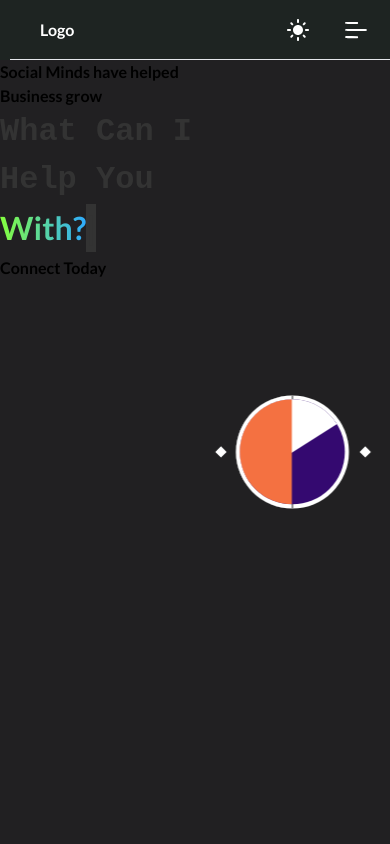
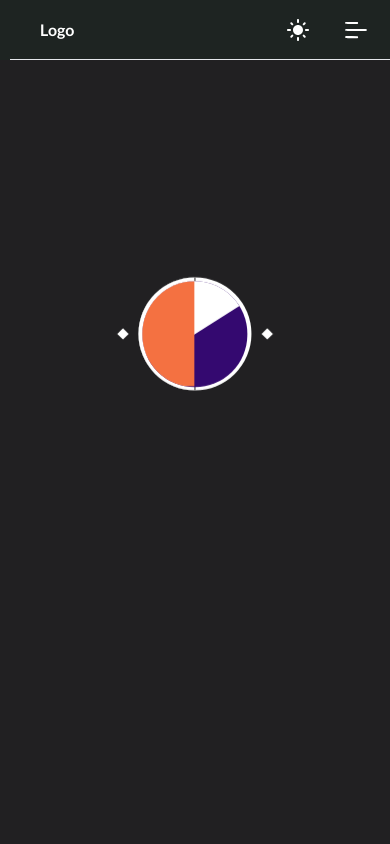
Before and after one commit to Sahilsajar/Social-Minds, a React (Vite) app: page / in a window 390 px wide. Shown: the top 844 px of the page. Built offline with nearby package versions, Linux system fonts and the light colour scheme.

Commit message:
Introduction Completed

```diff
--- a/src/components/IntroAniMain.jsx
+++ b/src/components/IntroAniMain.jsx
@@ -1,9 +1,12 @@
 import React from "react";
 import IntroAni1 from "./IntroAni1";
 import IntroAni2 from "./IntroAni2";
-function IntroAniMain() {
+function IntroAniMain({ isFullWidth }) {
+  console.log(isFullWidth);
   return (
-    <div className="introAniDiv basis-1/2">
+    <div
+      className={isFullWidth ? "introAniDiv w-full" : "introAniDiv basis-1/2"}
+    >
       <IntroAni1></IntroAni1>
       <IntroAni2></IntroAni2>
     </div>
--- a/src/components/Introduction.jsx
+++ b/src/components/Introduction.jsx
@@ -1,13 +1,21 @@
-import React from "react";
+import React, { useEffect, useState } from "react";
 // import Try from "../components/Try";
 import IntroAniMain from "../components/IntroAniMain";
 import TypeAni from "./TypeAni";
 import "../resource/IntroAniMain.css";
 function Introduction() {
+  const [isFullWidth, setFullWidth] = useState(true);
+  useEffect(() => {
+    const timer = setTimeout(() => {
+      setFullWidth(false);
+    }, 7000);
+
+    return () => clearTimeout(timer);
+  }, []);
   return (
     <div id="intro-container" className="flex">
-      <TypeAni></TypeAni>
-      <IntroAniMain></IntroAniMain>
+      <TypeAni isFullWidth={isFullWidth}></TypeAni>
+      <IntroAniMain isFullWidth={isFullWidth}></IntroAniMain>
 
       {/* <Try></Try> */}
     </div>
--- a/src/components/TypeAni.jsx
+++ b/src/components/TypeAni.jsx
@@ -1,7 +1,7 @@
 import React from "react";
 import { useState, useEffect } from "react";
 
-function TypeAni() {
+function TypeAni({ isFullWidth }) {
   const staticText = "What Can I Help You";
   const typingWords = ["With?", "Achieve?", "Solve?"]; // Words to cycle through
 
@@ -45,13 +45,25 @@ function TypeAni() {
   }, [charIndex, isErasing, typedText, currentWordIndex, typingWords]);
 
   return (
-    <div className="basis-1/2">
-      <h3>Social Minds have helped Business grow</h3>
-      <div className="typing-container ">
-        {staticText} <span className="TypeAniDiv">{typedText}</span>
-        <span className="cursor">|</span>
+    <div
+      className={
+        isFullWidth
+          ? "leftIntroDiv flex items-center w-0"
+          : "basis-1/2 leftIntroDiv flex items-center"
+      }
+    >
+      <div className="pl-5 leftIntroSubDiv">
+        <h3 className="typAniHeading">
+          Social Minds have helped Business grow
+        </h3>
+        <div className="typing-container">
+          {staticText} <span className="TypeAniDiv">{typedText}</span>
+          <span className="cursor">|</span>
+        </div>
+        <button class="button-64" role="button">
+          <span class="text">Connect Today</span>
+        </button>
       </div>
-      <button>Connect Today</button>
     </div>
   );
 }
--- a/src/resource/IntroAniMain.css
+++ b/src/resource/IntroAniMain.css
@@ -6,13 +6,41 @@
     background-color: #212022;
 }
 
+
+
 /* Typing Animation styling  */
+
+.leftIntroDiv{
+    transition: width 2 ease;
+    overflow: hidden;
+}
+.leftIntroSubDiv{
+    display: flex;
+    flex-direction: column;
+    justify-content: space-evenly;
+    height: 400px;
+}
+.typAniHeading {
+    font-size: x-large;
+    text-transform: uppercase;
+    font-family: 'Gambetta',sans-serif;
+    letter-spacing: -1px;
+    transition: 700ms ease;
+    font-variation-settings: "wght" 311;
+    color: PaleGoldenRod;
+    outline: none;
+  }
+
+.typAniHeading:hover {
+    font-variation-settings: "wght" 582;
+    letter-spacing: 1px;
+  }
 
 .typing-container {
     font-size: 2rem;
     font-weight: bold;
     font-family: 'Courier New', Courier, monospace;
-    color: #333;
+    color: whitesmoke;
     /* width: 50%; */
   }
 
@@ -43,6 +71,70 @@
     }
   }
 
+  /*Button styling*/
+
+  .button-64 {
+    align-items: center;
+    background-image: linear-gradient(144deg,#AF40FF, #5B42F3 50%,#00DDEB);
+    border: 0;
+    border-radius: 8px;
+    box-shadow: rgba(151, 65, 252, 0.2) 0 15px 30px -5px;
+    box-sizing: border-box;
+    color: #FFFFFF;
+    display: flex;
+    text-align: center;
+    font-family: Phantomsans, sans-serif;
+    font-size: 20px;
+    line-height: 1em;
+    width: max-content;
+    padding: 2px;
+    text-decoration: none;
+    user-select: none;
+    -webkit-user-select: none;
+    touch-action: manipulation;
+    white-space: nowrap;
+    cursor: pointer;
+  }
+
+  .button-64:active,
+  .button-64:hover {
+    outline: 0;
+  }
+
+  .button-64 span {
+    background-color: rgb(5, 6, 45);
+    padding: 16px 16px;
+    border-radius: 6px;
+    width: 100%;
+    height: 100%;
+    transition: 300ms;
+  }
+
+  .button-64:hover span {
+    background: none;
+  }
+
+  @media (min-width: 768px) {
+    .button-64 {
+        font-size: 24px;
+        min-width: 196px;
+      }
+  }
+
+  @media (max-width: 768px) {
+    #intro-container{
+        flex-direction: column-reverse;
+    }
+    .typAniHeading{
+        font-size: large;
+    }
+    .leftIntroSubDiv{
+        justify-content: baseline;
+        height: auto;
+    }
+
+}
+
 /*=================
 Basic style
 ==================*/
@@ -59,6 +151,7 @@ Basic style
     height: calc(100vh - 60px);
     overflow: hidden;
     background-color: #212022;
+    transition: width 2 ease;
 }
 body{
     margin: 0;
```
